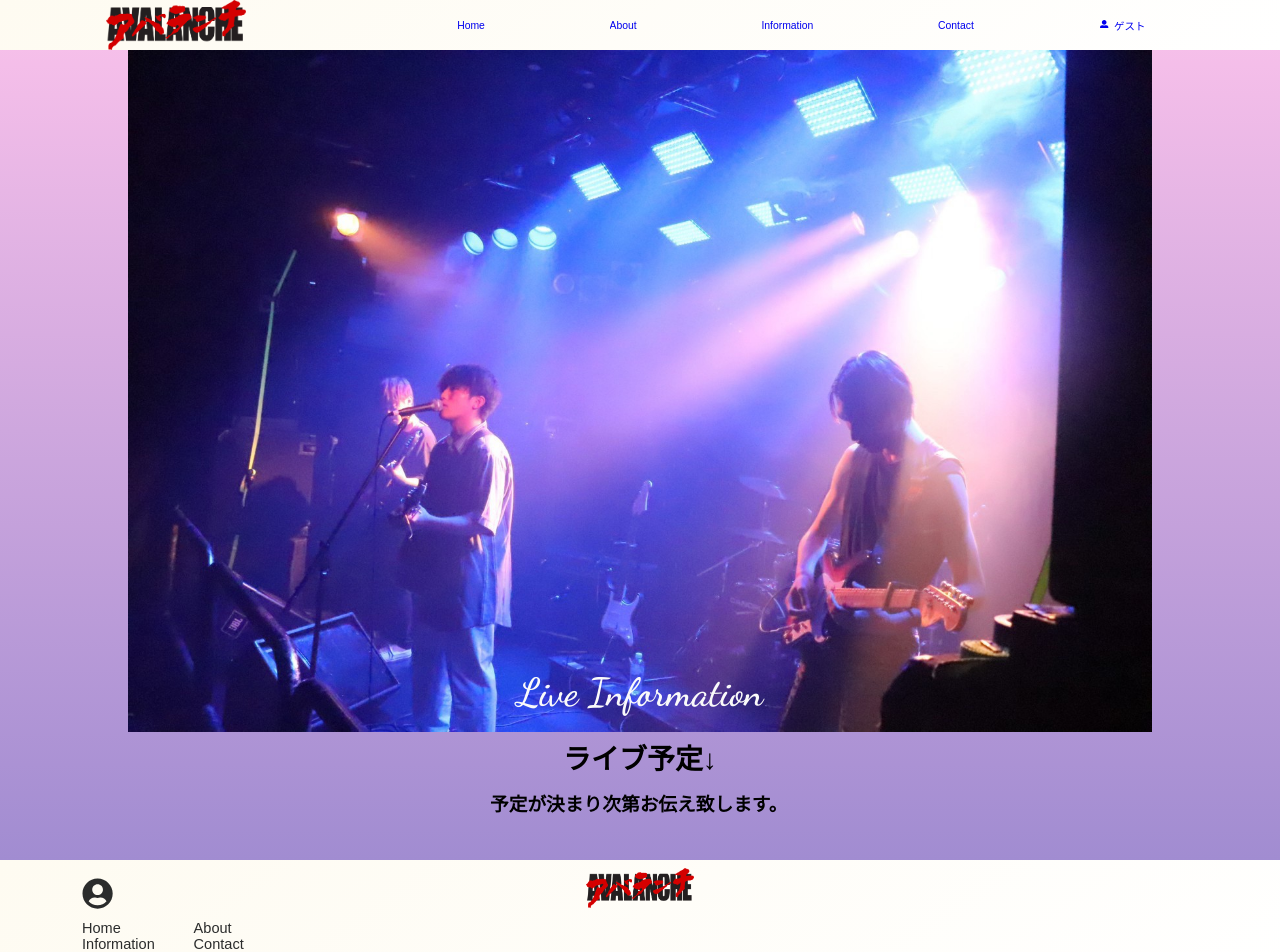
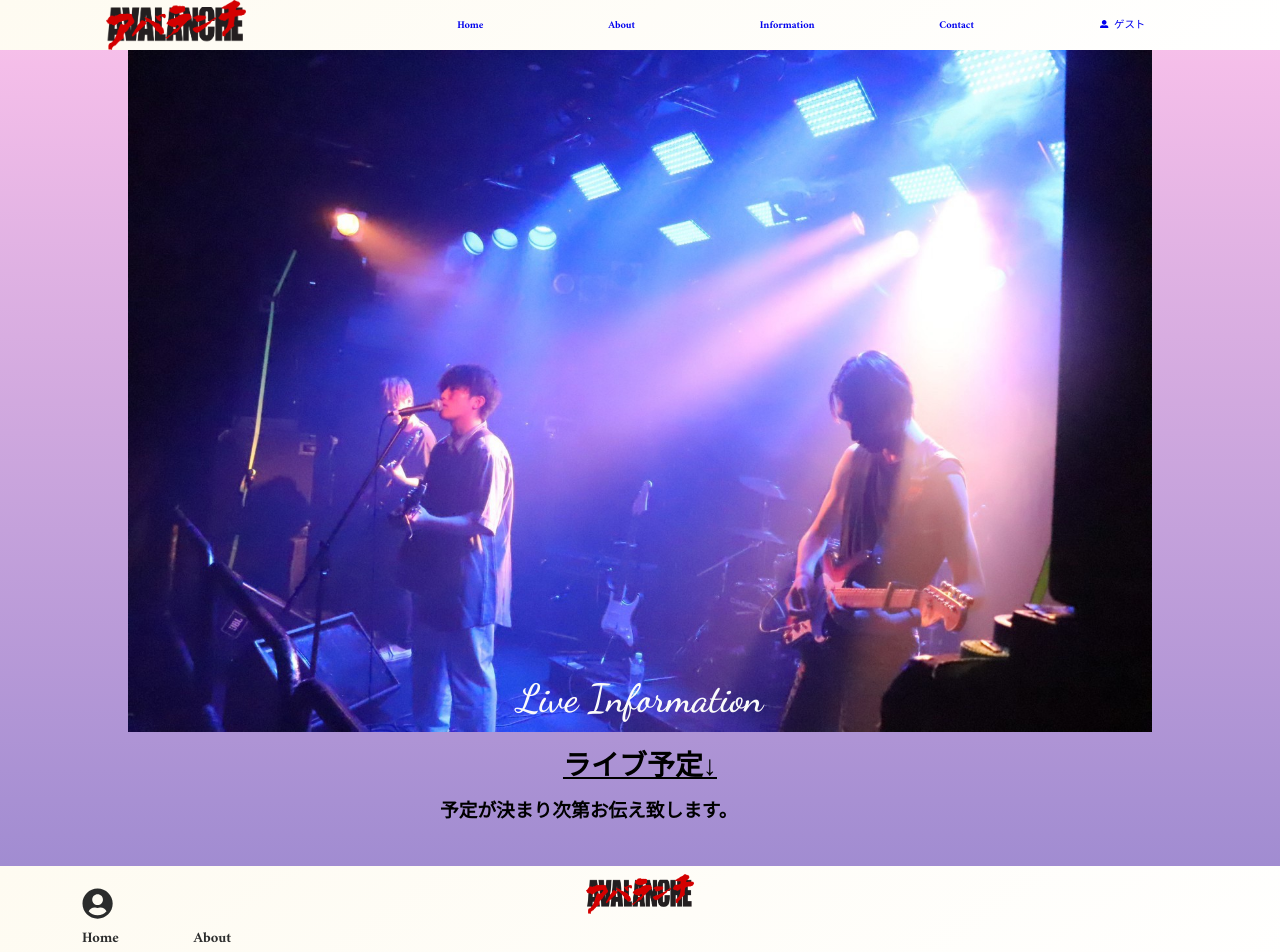
Before and after one commit to SANDAY-JS/avalanche, a Next.js app: page /information in a window 1280 px wide. Shown: the top 952 px of the page. Built offline with nearby package versions, Linux system fonts and the light colour scheme; no server answers; the database is empty.

Commit message:
adjusted font family

```diff
--- a/src/styles/globals.css
+++ b/src/styles/globals.css
@@ -18,8 +18,7 @@ html {
 body {
   width: 100%;
   min-height: 100vh;
-  /* font-family: "Amiri", serif; */
-  font-family: "MS Pゴシック", sans-serif;
+  font-family: "Amiri", serif;
   -webkit-font-smoothing: antialiased;
   -moz-osx-font-smoothing: grayscale;
 }
--- a/src/styles/pages/Information.module.css
+++ b/src/styles/pages/Information.module.css
@@ -36,19 +36,22 @@
 /* Info Table */
 .information__table {
   width: 75%;
-  max-width: 300px;
+  max-width: 400px;
   margin: 0 auto;
   text-align: left;
 }
 .information__table > h3 {
   text-align: center;
   font-size: 28px;
+  text-decoration: underline;
+  font-family: "MS Pゴシック", sans-serif;
 }
 
 .information__table p {
   font-size: 1.8rem;
   margin: 1.2rem 0;
   font-weight: 600;
+  font-family: "MS Pゴシック", sans-serif;
 }
 
 @media screen and (min-width: 769px) {
```
